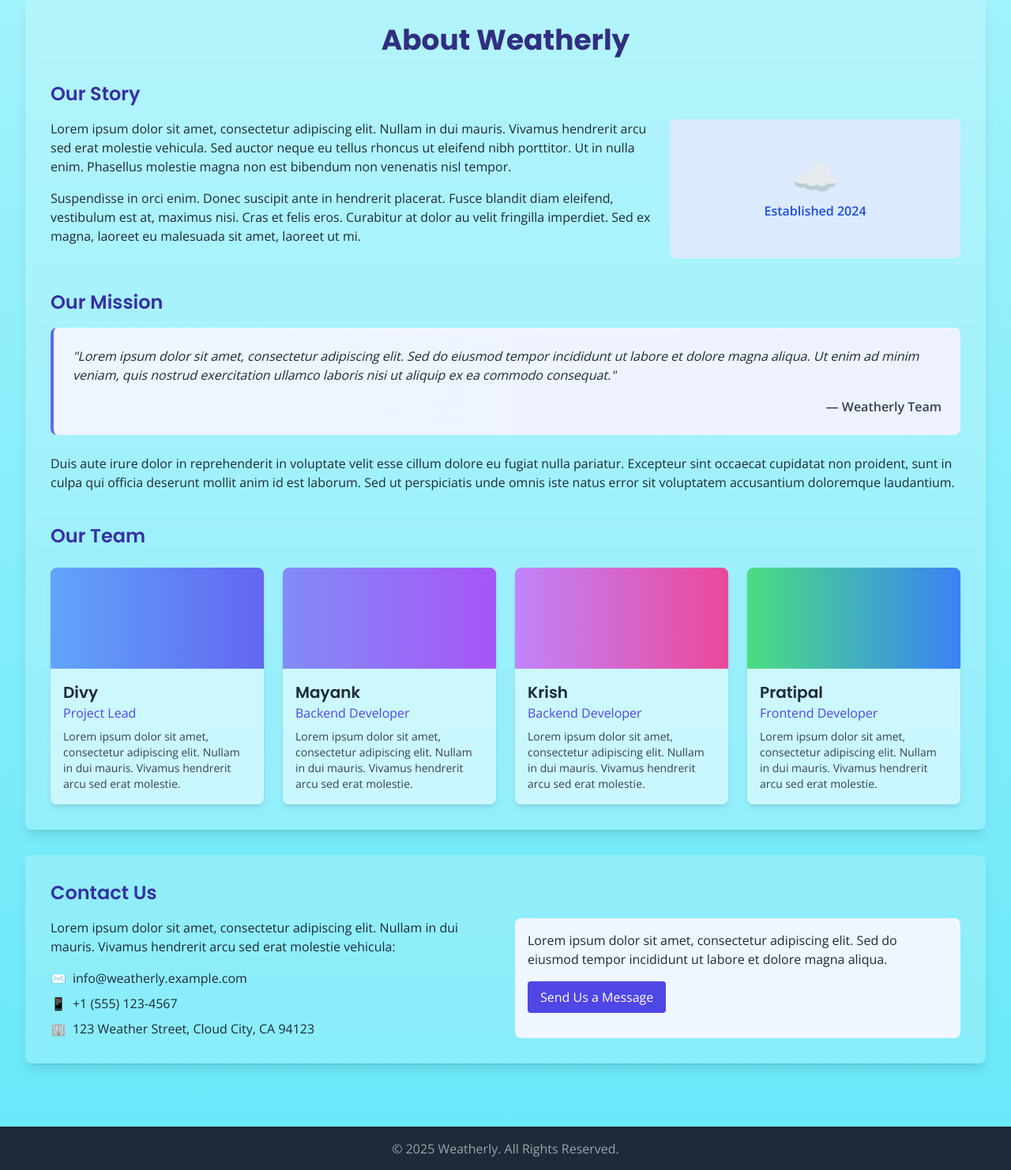
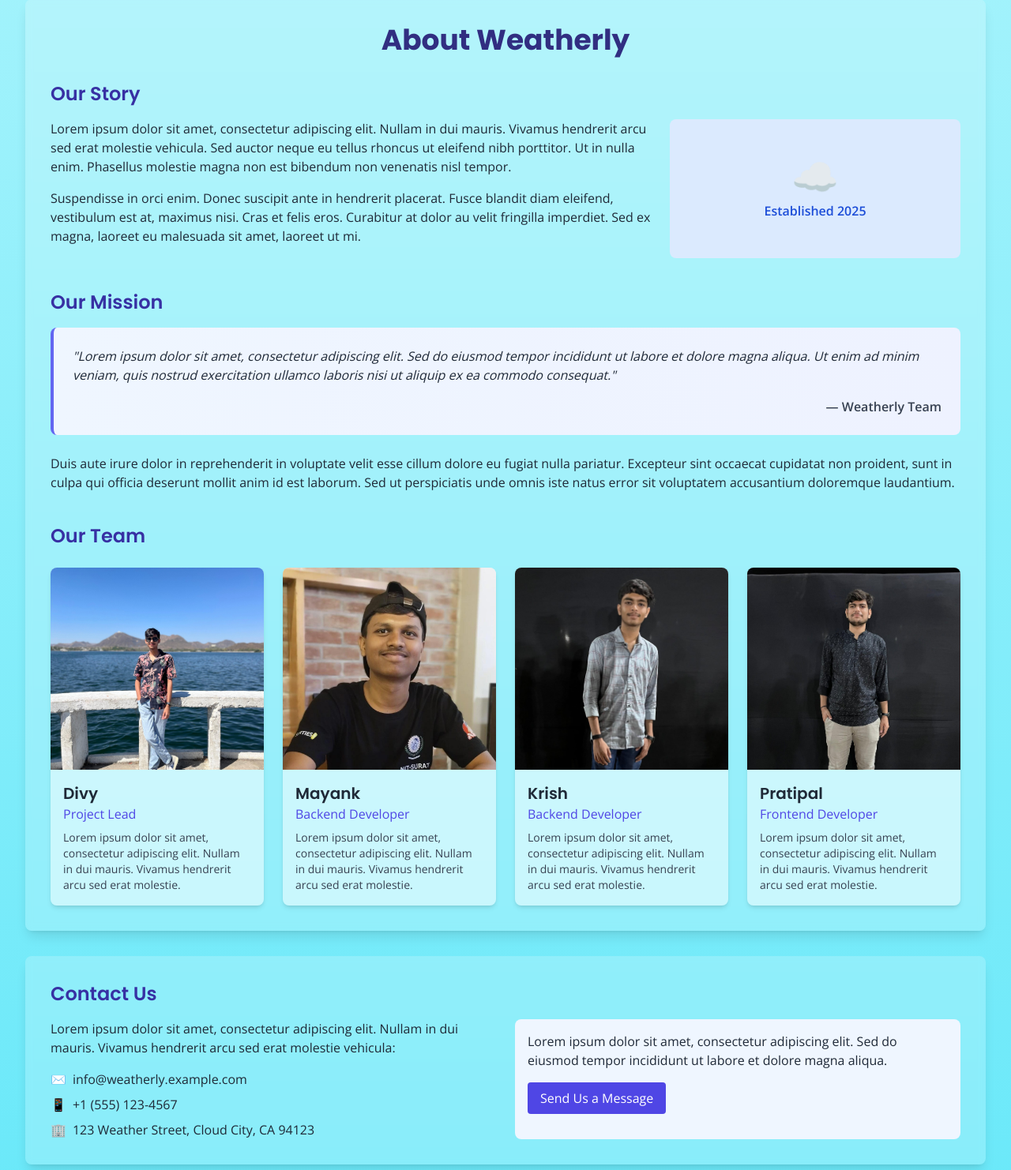
Before and after one commit to Krish130707/Project_weather, a Django app: page /weather/about/ in a window 1280 px wide. Shown: the part 113-1595 px from the top of the page at 79% size. Run offline with Django 5.2, Linux system fonts and the light colour scheme; some libraries are stand-ins or nearby versions.

Commit message:
Upload Django project

```diff
--- a/weather/static/weather/js/main.js
+++ b/weather/static/weather/js/main.js
@@ -21,7 +21,7 @@ document.addEventListener('DOMContentLoaded', () => {
     // --- State Variables ---
     let weatherChart = null; // Chart.js instance
     let debounceTimer;       // Timer for debouncing search (if implemented later)
-    let lastSearchedCity = localStorage.getItem('lastCity') || 'London'; // Default city or last searched
+    let lastSearchedCity = localStorage.getItem('lastCity') || 'surat'; // Default city or last searched
     let map = null; // Leaflet map instance
     let currentMarker = null; // Leaflet marker instance
 
--- a/weather/templates/weather/about.html
+++ b/weather/templates/weather/about.html
@@ -1,4 +1,5 @@
 {% extends 'weather/base.html' %}
+{% load static %}
 
 {% block title %}About Us - Weatherly{% endblock %}
 
@@ -25,7 +26,7 @@
                         <!-- Fallback for font awesome -->
                         ☁️
                     </div>
-                    <p class="font-semibold text-blue-700">Established 2024</p>
+                    <p class="font-semibold text-blue-700">Established 2025</p>
                 </div>
             </div>
         </div>
@@ -53,7 +54,7 @@
         <div class="grid grid-cols-1 sm:grid-cols-2 lg:grid-cols-4 gap-6">
             <!-- Team Member 1 -->
             <div class="bg-white/50 rounded-lg shadow-md overflow-hidden transition-transform duration-300 hover:scale-105">
-                <div class="h-32 bg-gradient-to-r from-blue-400 to-indigo-500"></div>
+                <img src="{% static 'images/divy.jpg' %}" alt="Divy" class="w-full h-64 object-cover">
                 <div class="p-4">
                     <h3 class="text-xl font-semibold text-gray-800">Divy</h3>
                     <p class="text-indigo-600 mb-2">Project Lead</p>
@@ -65,7 +66,7 @@
 
             <!-- Team Member 2 -->
             <div class="bg-white/50 rounded-lg shadow-md overflow-hidden transition-transform duration-300 hover:scale-105">
-                <div class="h-32 bg-gradient-to-r from-indigo-400 to-purple-500"></div>
+                <img src="{% static 'images/mayank.jpg' %}" alt="Mayank" class="w-full h-64 object-cover">
                 <div class="p-4">
                     <h3 class="text-xl font-semibold text-gray-800">Mayank</h3>
                     <p class="text-indigo-600 mb-2">Backend Developer</p>
@@ -77,7 +78,7 @@
 
             <!-- Team Member 3 -->
             <div class="bg-white/50 rounded-lg shadow-md overflow-hidden transition-transform duration-300 hover:scale-105">
-                <div class="h-32 bg-gradient-to-r from-purple-400 to-pink-500"></div>
+                <img src="{% static 'images/Krish.jpg' %}" alt="Krish" class="w-full h-64 object-cover">
                 <div class="p-4">
                     <h3 class="text-xl font-semibold text-gray-800">Krish</h3>
                     <p class="text-indigo-600 mb-2">Backend Developer</p>
@@ -89,7 +90,7 @@
 
             <!-- Team Member 4 -->
             <div class="bg-white/50 rounded-lg shadow-md overflow-hidden transition-transform duration-300 hover:scale-105">
-                <div class="h-32 bg-gradient-to-r from-green-400 to-blue-500"></div>
+                <img src="{% static 'images/pratipalsinh.jpg' %}" alt="pratipal" class="w-full h-64 object-cover">
                 <div class="p-4">
                     <h3 class="text-xl font-semibold text-gray-800">Pratipal</h3>
                     <p class="text-indigo-600 mb-2">Frontend Developer</p>
--- a/weather/templates/weather/index.html
+++ b/weather/templates/weather/index.html
@@ -16,6 +16,7 @@
     <div class="cloud cloud2"></div>
     <div class="cloud cloud3"></div>
     <div id="weather-overlay"></div>
+
 
     <!-- Search Bar -->
     <div class="mb-8 max-w-xl mx-auto">
--- a/weather/views.py
+++ b/weather/views.py
@@ -250,7 +250,6 @@ def get_weather_data_api(request):
         'city_info': weather_info.get('city_info'), # Include coordinates for map
         'warning': weather_info.get('warning') # Pass along non-critical warnings
     })
-
 # --- Authentication API Views (No longer needed if using dedicated pages/forms) ---
 # You can COMMENT OUT or DELETE the old signup_view, login_view API endpoints
 # as the new pages handle this via standard Django form processing.
```
Also changed, not shown: db.sqlite3, weather/static/images/Krish.jpg (added), weather/static/images/divy.jpg (added), weather/static/images/mayank.jpg (added), weather/static/images/pratipalsinh.jpg (added).
